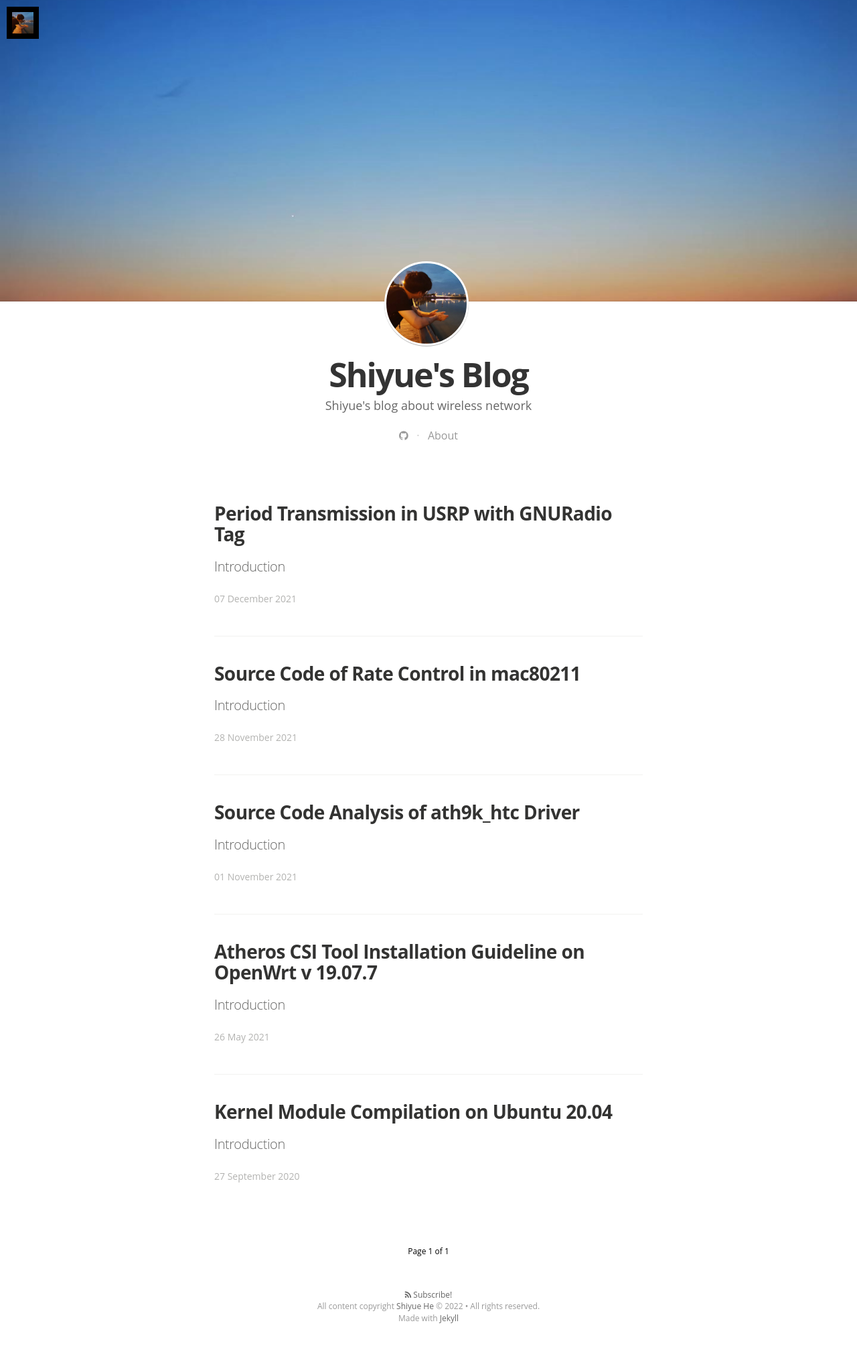
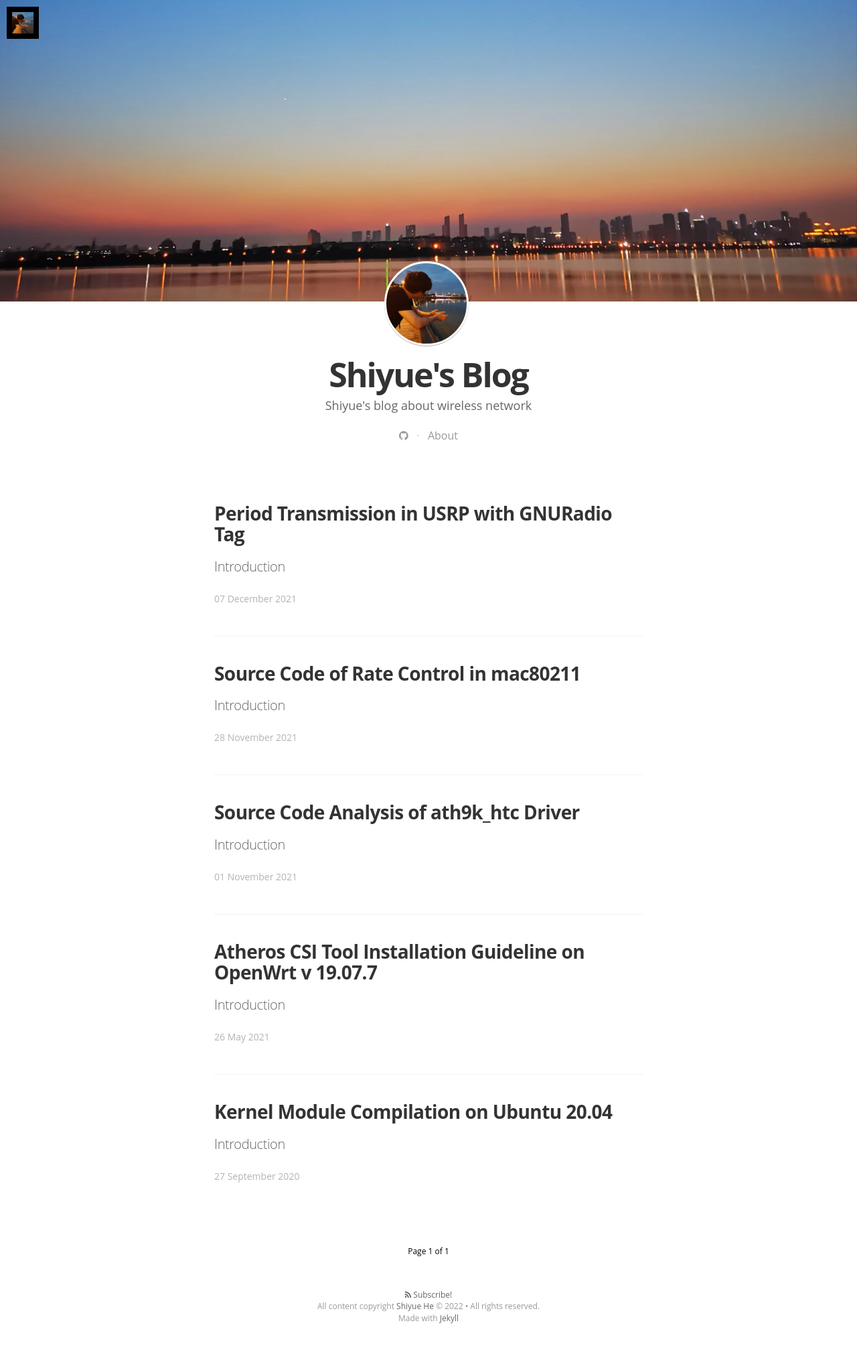
Before and after one commit to OctHe/octhe.github.io, a Jekyll site: the page built from index.html, in a window 1280 px wide. Shown: the whole page at 67% size. Built offline with Jekyll 4.4.1, drawn with Linux system fonts in a browser that asks for light colours; nearby versions of some CDN libraries; some web fonts are replaced; the list of posts is cut into pages by our own code.

Commit message:
Update the image

```diff
--- a/_config.yml
+++ b/_config.yml
@@ -14,7 +14,7 @@ logo: "/assets/images/author.jpg"
 float_logo: true # true, false (default)
 
 # blog cover
-cover: "/assets/images/wuhan.jpg"
+cover: "/assets/images/wuhan_huangjia_lake.jpg"
 
 name: 'Shiyue He'
 author: 'Shiyue He'
```
Also changed, not shown: assets/images/wuhan.jpg (deleted), assets/images/wuhan_huangjia_lake.jpg (added).
